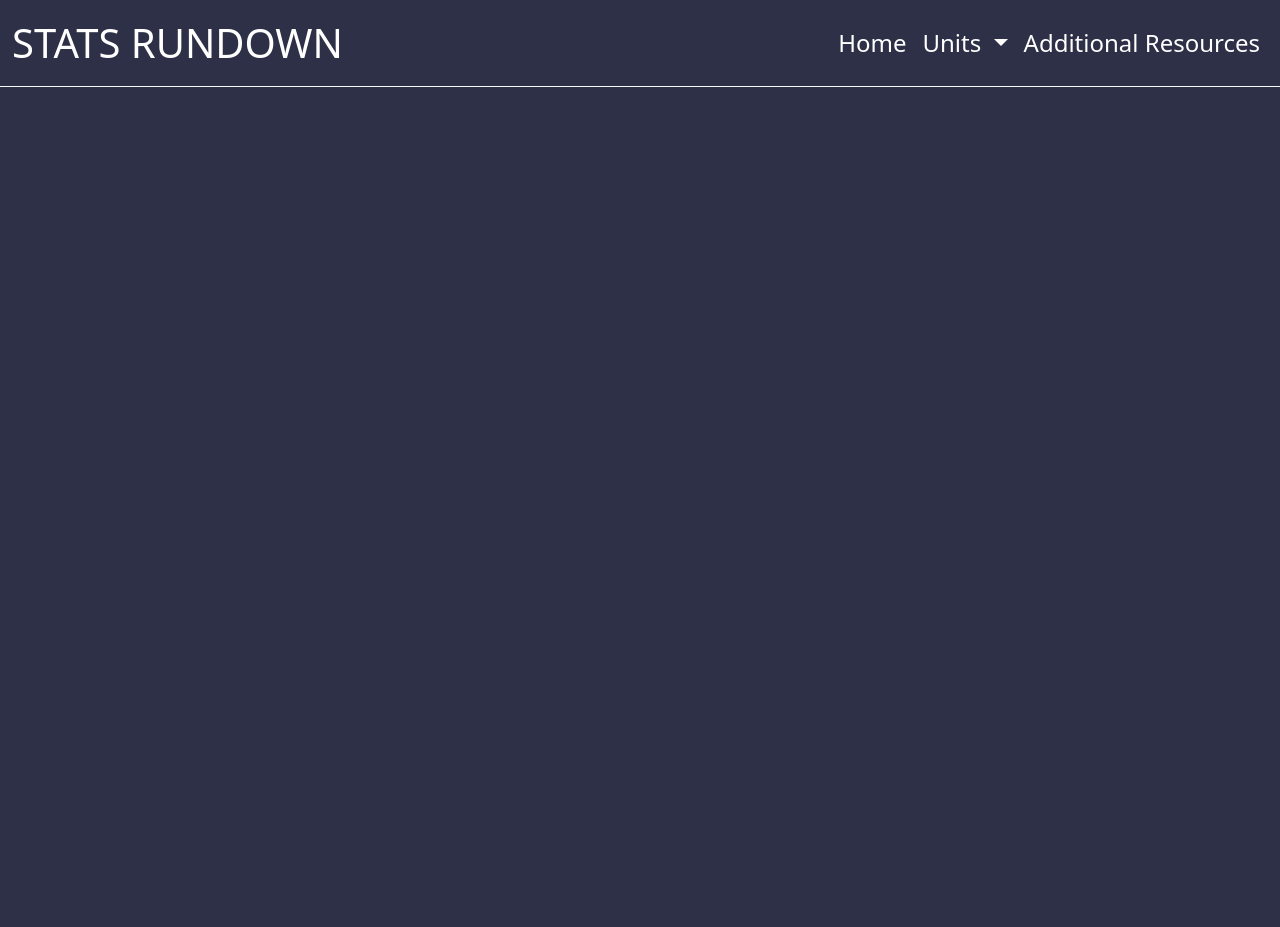
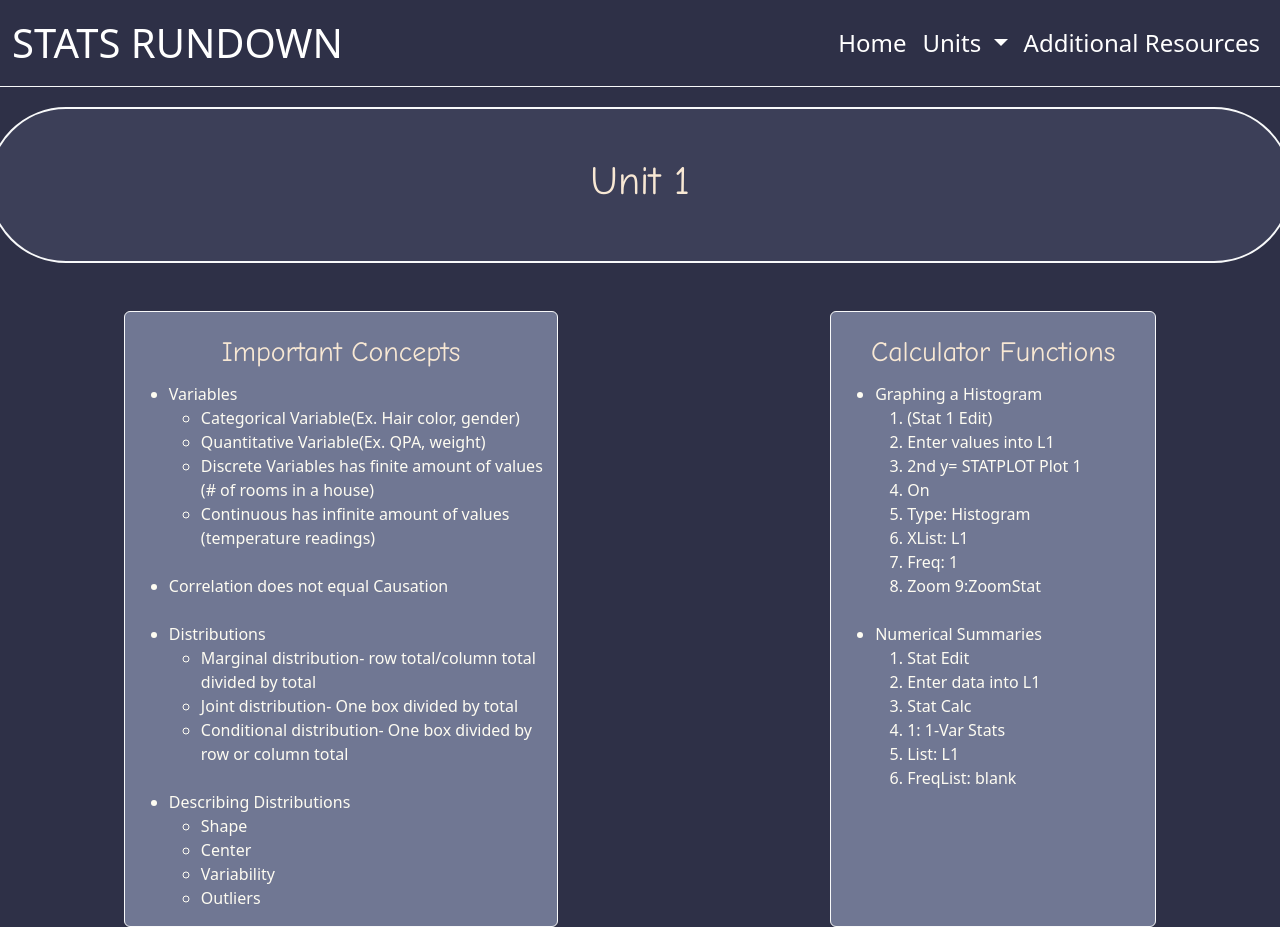
Before and after one commit to IAMVANN/StatsFinalamenteProject, a plain HTML site: page Unit1.html in a window 1280 px wide. Before the commit the page ends 800 px from the top, so only its background shows below. Drawn offline with nearby package versions, Linux system fonts and the light colour scheme.

Commit message:
unit 1 done

```diff
--- a/Unit1.html
+++ b/Unit1.html
@@ -7,6 +7,7 @@
     <script src="https://cdn.jsdelivr.net/npm/@popperjs/core@2.11.5/dist/umd/popper.min.js" integrity="sha384-Xe+8cL9oJa6tN/veChSP7q+mnSPaj5Bcu9mPX5F5xIGE0DVittaqT5lorf0EI7Vk" crossorigin="anonymous"></script>
     <script src="https://cdn.jsdelivr.net/npm/bootstrap@5.2.0-beta1/dist/js/bootstrap.min.js" integrity="sha384-kjU+l4N0Yf4ZOJErLsIcvOU2qSb74wXpOhqTvwVx3OElZRweTnQ6d31fXEoRD1Jy" crossorigin="anonymous">
     </script>
+    <link href = "./style.css" rel = "stylesheet">
   </head>
   <body style = "background-color: #2E3047;">
     <nav class="navbar navbar-expand-lg sticky-top border-bottom border-light" style="background-color: #2E3047;">
@@ -45,5 +46,71 @@
       </div>
 
     </nav>
+    <div class = "row pt-1 justify-content-around">
+      <div class = "pt-5 pb-5 mt-3 container-fluid rounded-pill border border-light border-2" style = "background-color: #3C3F58;">
+        <h1 class = "text-center peach" style = "font-family: Comic Sans MS;">Unit 1</h1>
+
+      </div>
+      <div class = "col-4 mt-5 pt-4 border rounded border-1 border-light" style = "background-color: #707793;">
+        <h3 class = " text-center peach comic pb-1 " >Important Concepts</h3>
+        <ul>
+          <li>Variables</li>
+          <ul>
+            <li>Categorical Variable(Ex.  Hair color, gender)</li>
+            <li>Quantitative Variable(Ex. QPA, weight)
+            </li>
+            <li>Discrete Variables has finite amount of values (# of rooms in a house)
+            </li>
+            <li>Continuous has infinite amount of values (temperature readings)
+            </li>
+          </ul>
+          <li class = "pt-4">Correlation does not equal Causation</li>
+          <li class = "pt-4">Distributions</li>
+          <ul>
+            <li>Marginal distribution- row total/column total divided by total
+            </li>
+            <li>Joint distribution- One box divided by total
+            </li>
+            <li> Conditional distribution- One box divided by row or column total
+            </li>
+          </ul>
+
+          <li class = "pt-4">Describing Distributions</li>
+            <ul>
+              <li>Shape</li>
+              <li>Center</li>
+              <li>Variability</li>
+              <li>Outliers</li>
+            </ul>
+        </ul>
+      </div>
+      <div class = "col-3 mt-5 pt-4 border rounded border-1 border-light" style = "background-color: #707793;">
+        <h3 class = " text-center peach comic pb-1 " >Calculator Functions</h3>
+        <ul>
+          <li>Graphing a Histogram</li>
+          <ol>
+            <li>(Stat 1 Edit)</li>
+            <li>Enter values into L1</li>
+            <li>2nd y= STATPLOT Plot 1</li>
+            <li>On</li>
+            <li>Type: Histogram</li>
+            <li>XList: L1</li>
+            <li>Freq: 1</li>
+            <li>Zoom 9:ZoomStat</li>
+          </ol>
+          <li class = "pt-4">Numerical Summaries</li>
+          <ol>
+            <li>Stat Edit</li>
+            <li>Enter data into L1</li>
+            <li>Stat Calc</li>
+            <li>1: 1-Var Stats</li>
+            <li>List: L1</li>
+            <li>FreqList: blank</li>
+          </ol>
+        </ul>
+      </div>
+    </div>
+
+
   </body>
 </html>
--- a/style.css
+++ b/style.css
@@ -7,3 +7,6 @@
 .comic{
   font-family: Comic Sans MS;
 }
+li{
+  color : #FEFCF2;
+}
```
Also changed, not shown: index.html (+1 -1 lines).
